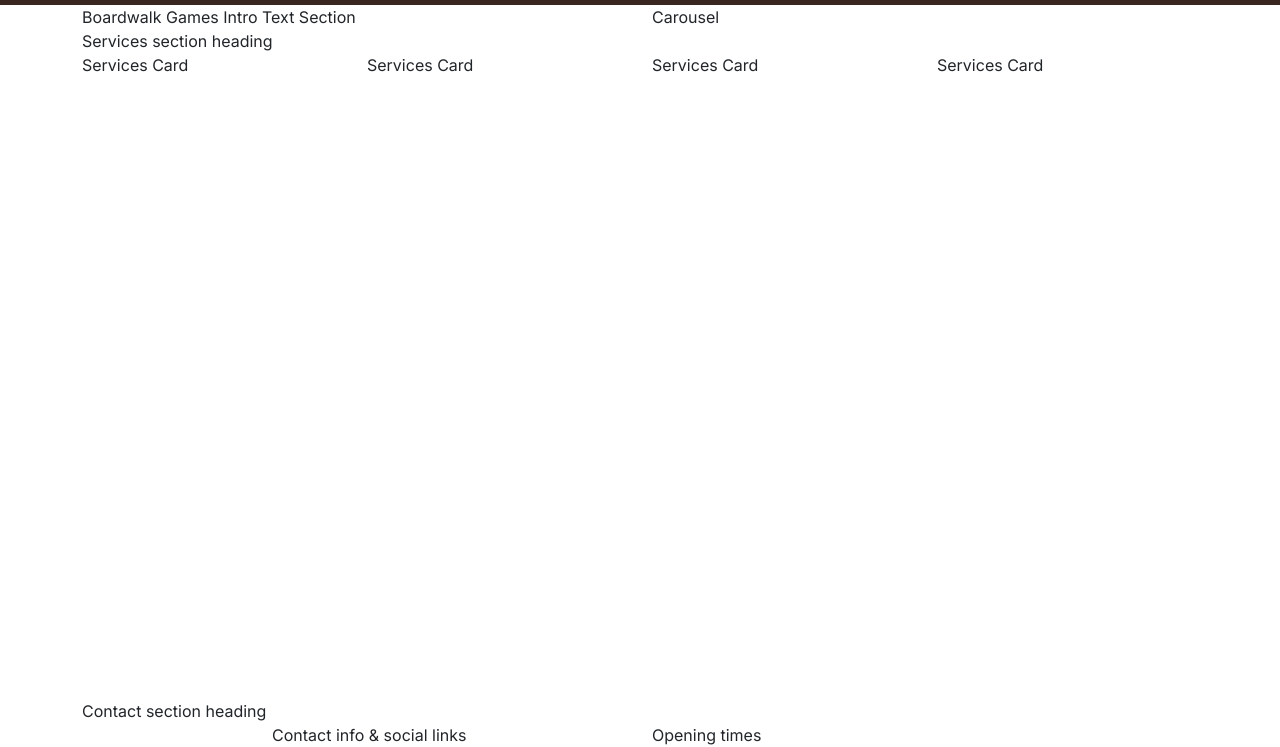
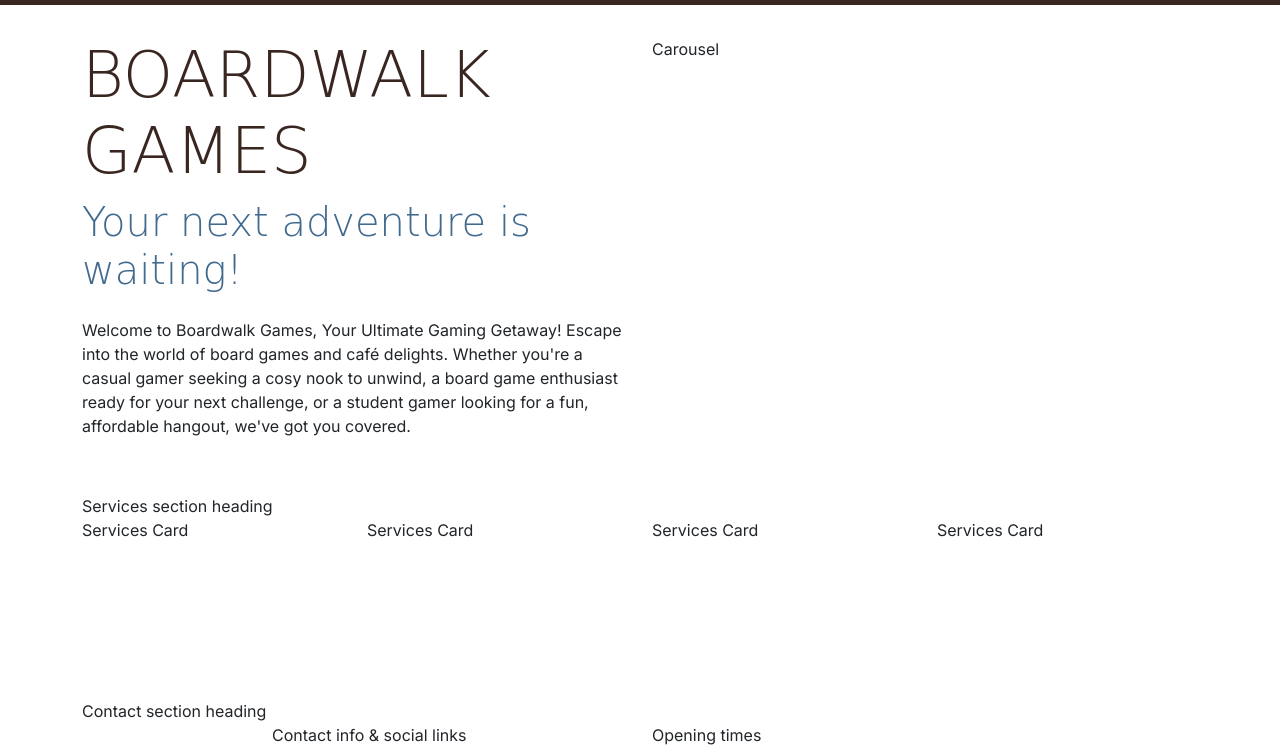
Before and after one commit to JamieJB123/boardwalk-games, a plain HTML site: page index.html in a window 1280 px wide. Shown: the part 53-800 px from the top of the page. Drawn offline with nearby package versions, Linux system fonts and the light colour scheme; a web font is replaced by a local one.

Commit message:
Add the header text

```diff
--- a/assets/css/styles.css
+++ b/assets/css/styles.css
@@ -10,15 +10,21 @@
     --highlight-color: #416a8e; /* blue */
     --light-highlight-color: #7a9fc2; /* light blue */
 }
+/* Global styling */
 body {
     font-family: var(--primary-font);
 }
 h1, h2, h3 {
     font-family: var(--secondary-font);
     color: var(--primary-color);
+    text-transform: uppercase;
 }
 .sub-heading-color {
     color: var(--highlight-color);
+}
+.section {
+    margin-top: 2rem;
+    margin-bottom: 2rem;
 }
 
 /* Navbar CSS */
@@ -29,6 +35,13 @@ h1, h2, h3 {
  #navbar .logo {
     width: 30px;
  }
+
+ /* Header Styling */
+
+#header .lead {
+    font-family: var(--secondary-font);
+}
+
 /* grid visualisation CSS for testing */
 /* .container, .row {
     border: 2px solid black;
--- a/index.html
+++ b/index.html
@@ -48,9 +48,13 @@
 
 
     <!-- Header with Carousel -->
-    <header class="container">
+    <header id="header" class="container section">
         <div class="row">
-            <div class="col-12 col-xl-6">Boardwalk Games Intro Text Section</div>
+            <div class="col-12 col-xl-6 text-center text-xl-start">
+                <h1 class="display-3">Boardwalk Games</h1>
+                <p class="lead display-6 sub-heading-color">Your next adventure is waiting!</p>
+                <p class="my-4">Welcome to Boardwalk Games, Your Ultimate Gaming Getaway! Escape into the world of board games and café delights. Whether you're a casual gamer seeking a cosy nook to unwind, a board game enthusiast ready for your next challenge, or a student gamer looking for a fun, affordable hangout, we've got you covered.</p>
+            </div>
             <div class="col-12 col-xl-6">Carousel</div>
         </div>
     </header>
```
